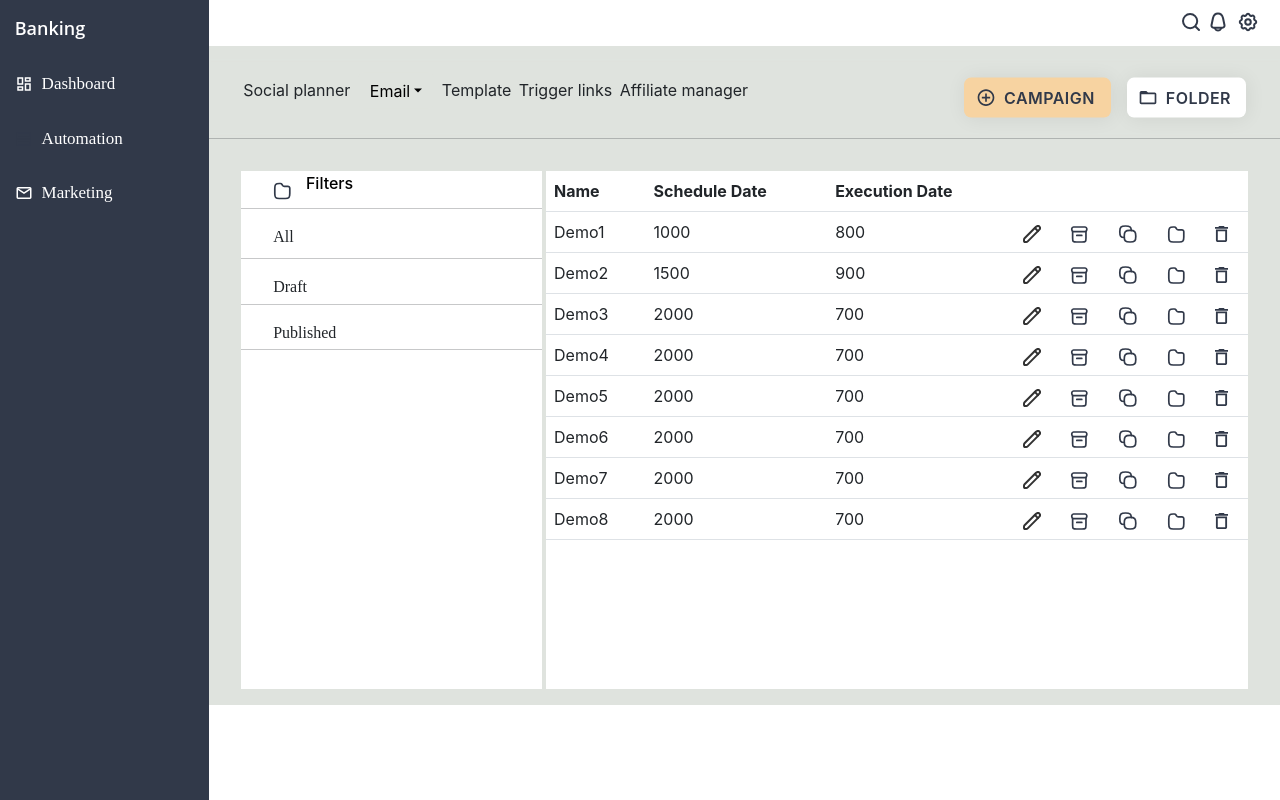
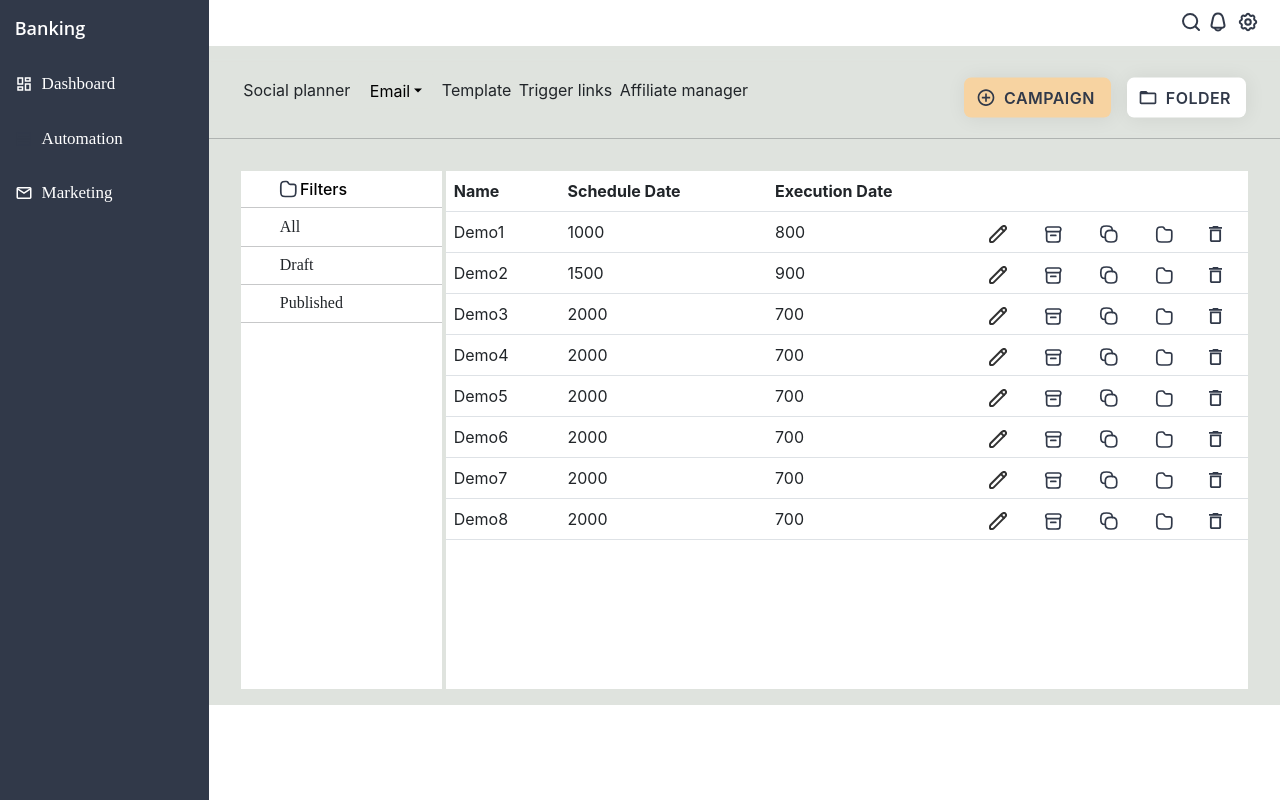
Before and after one commit to CDP360/new_crm_frondend, a React (Create React App) app: page /campaign in a window 1280 px wide. Built offline with nearby package versions, Linux system fonts and the light colour scheme.

Commit message:
changes in Marketing

```diff
--- a/src/Pages/Marketing/Tablecampaign.js
+++ b/src/Pages/Marketing/Tablecampaign.js
@@ -13,21 +13,21 @@ function Tablecampaign() {
       <div className="automation-body-left">
         <div className="automation-left-filter">
           <img src={Folder} alt="Folder" />
-          <p>Filters</p>
+          <p style={{marginBottom:'auto'}}>Filters</p>
         </div>
-        <hr style={{ marginTop: "-1%" }} />
+        <hr style={{marginTop:'auto',marginBottom:'auto'}}/>
         <div className="automation-left-option">
-          <p>All</p>
+          <p style={{marginBottom:'auto',marginTop:'auto'}}>All</p>
         </div>
-        <hr style={{ marginTop: "-2.5%" }} />
+        <hr style={{marginTop:'auto',marginBottom:'auto'}} />
         <div className="automation-left-option">
-          <p>Draft</p>
+          <p style={{marginTop:'auto',marginBottom:'auto'}}>Draft</p>
         </div>
-        <hr style={{ marginTop: "-3.5%" }} />
-        <div>
-          <p className="automation-left-option">Published</p>
+        <hr style={{marginTop:'auto',marginBottom:'auto'}} />
+        <div className="automation-left-option">
+          <p style={{marginTop:'auto',marginBottom:'auto'}} >Published</p>
         </div>
-        <hr style={{ marginTop: "-4%" }} />
+        <hr style={{marginTop:'auto',marginBottom:'auto'}} />
       </div>
       <div className="automation-body-right" style={{ height: "518px" }}>
         <Table>
--- a/src/Pages/Marketing/marketing.css
+++ b/src/Pages/Marketing/marketing.css
@@ -51,22 +51,23 @@
   /* justify-content: space-between; */
 }
 .automation-body-left {
-  width: 30%;
+  width: 20%;
   background: white;
   /* padding-left: 2rem; */
 }
 .automation-body-right {
-  width: 70%;
+  width: 80%;
 }
 .automation-left-filter {
-  display: flex;
+  /* display: flex; */
   font-family: "Inter";
   font-weight: 500;
   font-size: 16px;
-  color: #000000;
-  width: 5rem;
-  justify-content: space-between;
-  margin-left: 2rem;
+  padding: 3%;
+  /* color: #000000; */
+  /* width: 4.5rem; */
+  /* justify-content: space-between; */
+  /* margin-left: 2rem; */
 }
 .automation-left-option {
   font-family: "Poppins";
@@ -74,7 +75,8 @@
   font-weight: 400;
   font-size: 16px;
   line-height: 24px;
-  margin-left: 2rem;
+  padding: 3.3%;
+  /* margin-left: 2rem; */
   /* box-shadow: 1px 1px 20px rgba(0, 0, 0, 0.07); */
 }
 .automation-body-right {
```
